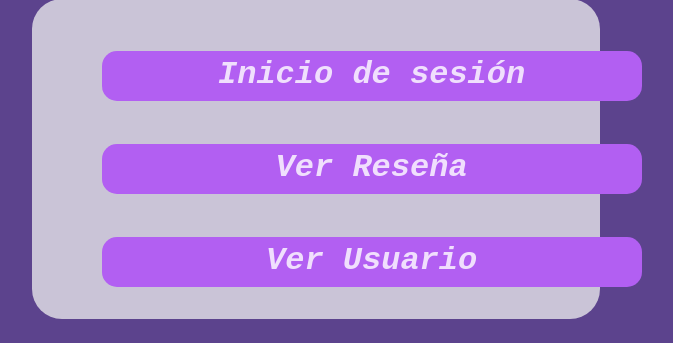
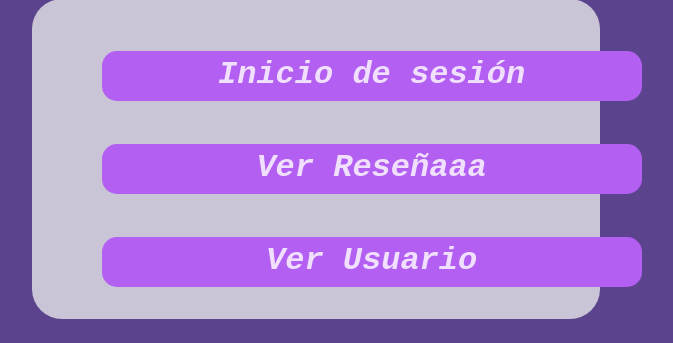
Before and after one commit to TheMartinFierroAdmin/martin-fierro, a Flask app: page / in a window 1280 px wide. Shown: the part 163-506 px from the top of the page, without its empty margins (324-997 px from the left). Run offline with Flask 3, Linux system fonts and the light colour scheme.

Commit message:
por favor

```diff
--- a/templates/index.html
+++ b/templates/index.html
@@ -20,7 +20,7 @@
 
             <a href="./reseñas.html">
                 <h1 class="mierda">
-                    Ver Reseña
+                    Ver Reseñaaa
                 </h1>
             </a>
 
```
